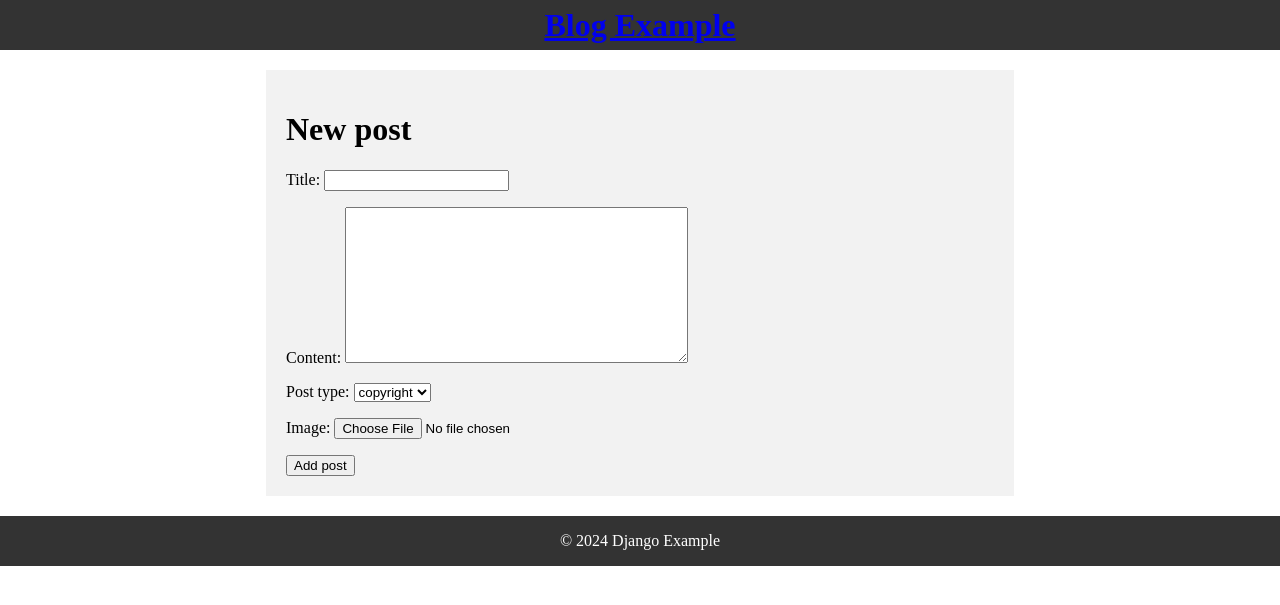
After one commit to MikitaTsiarentsyeu/-Md-PT1-74-24, a Django app: page /posts/add in a window 1280 px wide. The commit adds this page. Shown: the top 605 px of the page. Run offline with Django 5.2, Linux system fonts and the light colour scheme.

Commit message:
add lesson 11/05

```diff
--- /dev/null
+++ b/Lessons/web project/proj/main/forms.py
@@ -0,0 +1,21 @@
+from django import forms
+from .models import Post
+from django.core.exceptions import ValidationError
+
+class AddPost(forms.Form):
+
+    title = forms.CharField(max_length=100)
+    content = forms.CharField(widget=forms.Textarea())
+    post_type = forms.ChoiceField(choices=Post.POST_TYPES)
+    image = forms.ImageField()
+
+    def clean_title(self):
+
+        title_data = self.cleaned_data['title']
+
+        title_data = title_data.strip('!')
+
+        if len(title_data) < 6:
+            raise ValidationError("posts title should be longer than 5 symbols")
+
+        return title_data
--- /dev/null
+++ b/Lessons/web project/proj/main/templates/add_post.html
@@ -0,0 +1,12 @@
+{% extends 'base.html' %}
+
+{% block content %}
+
+    <h1>New post</h1>
+    <form method="post" enctype="multipart/form-data">
+        {% csrf_token %}
+        {{form.as_p}}
+        <button type="submit">Add post</button>
+    </form>
+
+{% endblock content %}
--- /dev/null
+++ b/Lessons/web project/proj/main/templates/base.html
@@ -0,0 +1,35 @@
+{% load static %}
+
+<!DOCTYPE html>
+<html>
+  <head>
+    <title>Django Example</title>
+    <link rel="stylesheet" href="{% static 'main/style/style.css' %}">
+    <style>
+        a:visited {
+            color: white;
+        }
+        </style>
+  </head>
+
+  <body>
+    <header>
+        <h1>
+            <a href="{% url 'posts' %}">
+                Blog Example
+            </a>
+        </h1>
+    </header>
+    <div class="container">
+      <div class="column">
+
+        {% block content %}
+        {% endblock content %}
+
+      </div>
+    </div>
+    <footer>
+      <p>&copy; 2024 Django Example</p>
+    </footer>
+  </body>
+</html>
--- a/Lessons/web project/proj/main/views.py
+++ b/Lessons/web project/proj/main/views.py
@@ -1,7 +1,8 @@
-from django.shortcuts import render
+from django.shortcuts import render, redirect
 from django.http import Http404, HttpResponse, HttpResponseNotFound
 import datetime
 from .models import Post, Author
+from .forms import AddPost
 
 # Create your views here.
 def test(request, post_id=0):
@@ -22,3 +23,28 @@ def show_post(request, post_id):
         return HttpResponseNotFound("<h1>404 - Post not found</h1>")
 
     return render(request, "post.html", {"post":p})
+
+def add_post(request):
+
+    if request.method == 'POST':
+        add_post_form = AddPost(request.POST, request.FILES)
+
+        if add_post_form.is_valid():
+            post_entry = Post()
+            post_entry.author = Author.objects.all()[0]
+            post_entry.issued = datetime.datetime.now()
+            post_entry.title = add_post_form.cleaned_data['title']
+            post_entry.content = add_post_form.cleaned_data['content']
+            post_entry.post_type = add_post_form.cleaned_data['post_type']
+            post_entry.image = add_post_form.cleaned_data['image']
+
+            post_entry.save()
+
+            return redirect('post', post_entry.id)
+
+
+
+    else:
+        add_post_form = AddPost()
+
+    return render(request, "add_post.html", {'form':add_post_form})
--- a/Lessons/web project/proj/proj/urls.py
+++ b/Lessons/web project/proj/proj/urls.py
@@ -25,6 +25,7 @@ urlpatterns = [
     path('main/test/', main_views.test),
     path('posts/', main_views.show_posts),
     path('', main_views.show_posts, name="posts"),
+    path('posts/add', main_views.add_post, name="add_post"),
     # path('posts/<str:post_id>/', main_views.test),
     path('posts/<int:post_id>/', main_views.show_post, name="post"),
 ]
--- /dev/null
+++ b/Lessons/web project/proj/static/main/style/style.css
@@ -0,0 +1,38 @@
+body {
+    margin: 0;
+    padding: 0;
+  }
+
+header, footer {
+  /* color: green; */
+  height: 50px;
+  background-color: #333;
+  color: #fff;
+  display: flex;
+  justify-content: center;
+  align-items: center;
+}
+
+.container {
+  display: flex;
+  flex-wrap: wrap;
+  justify-content: space-evenly;
+  align-items: stretch;
+  margin: 0 auto;
+  max-width: 960px;
+  padding: 20px;
+  align-content: space-around;
+  flex-direction: row;
+}
+
+.column {
+  flex-basis: calc(80% - 20px);
+  background-color: #f2f2f2;
+  margin-bottom: 20px;
+  padding: 20px;
+  box-sizing: border-box;
+}
+
+.column:last-child {
+  margin-bottom: 0;
+}
```
Also changed, not shown: Lessons/web project/proj/main/static/main/style/style.css (added, +38 -0 lines), Lessons/web project/proj/main/templates/home.html (added, +85 -0 lines), Lessons/web project/proj/main/templates/post.html (+7 -11 lines), Lessons/web project/proj/main/templates/posts.html (+7 -9 lines), Lessons/web project/proj/media/uploads/photo_e4e4Y1w.jpg (added), Lessons/web project/proj/media/uploads/photo_jBr7xe3.jpg (added), Lessons/web project/proj/media/uploads/photo_nRIaL5v.jpg (added), 1 other file.
